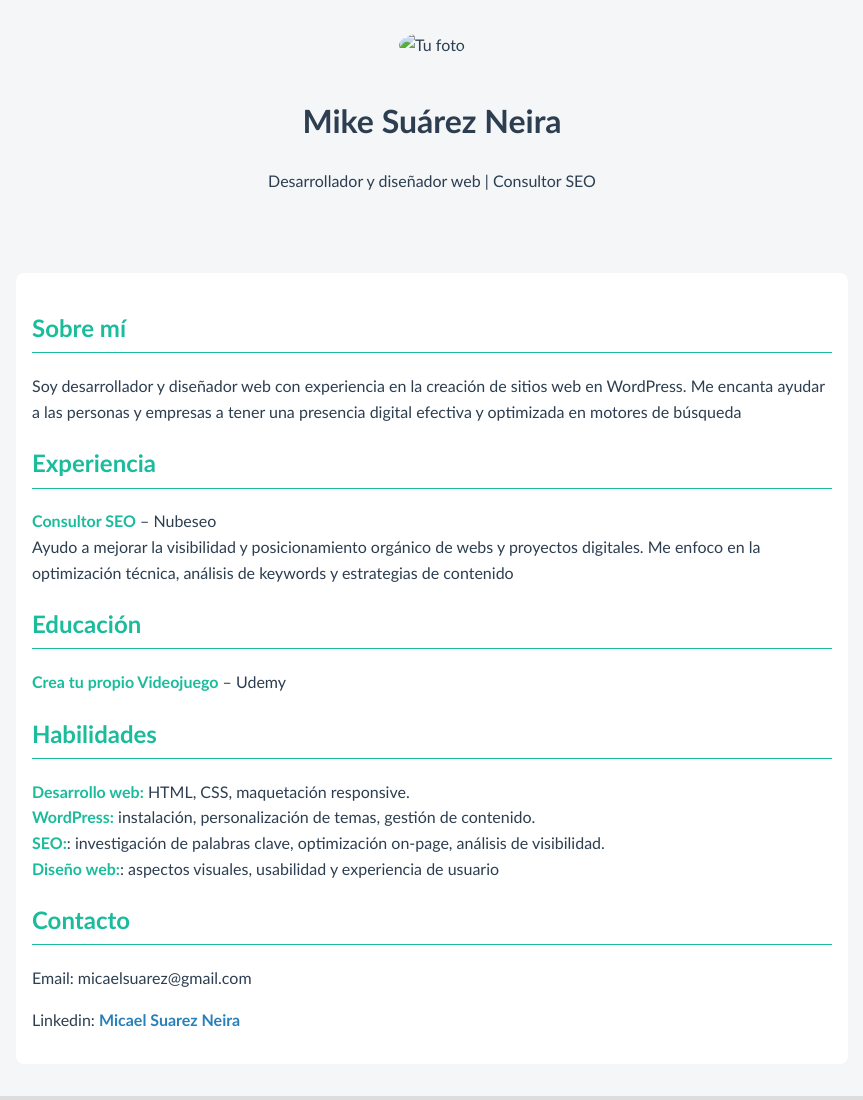
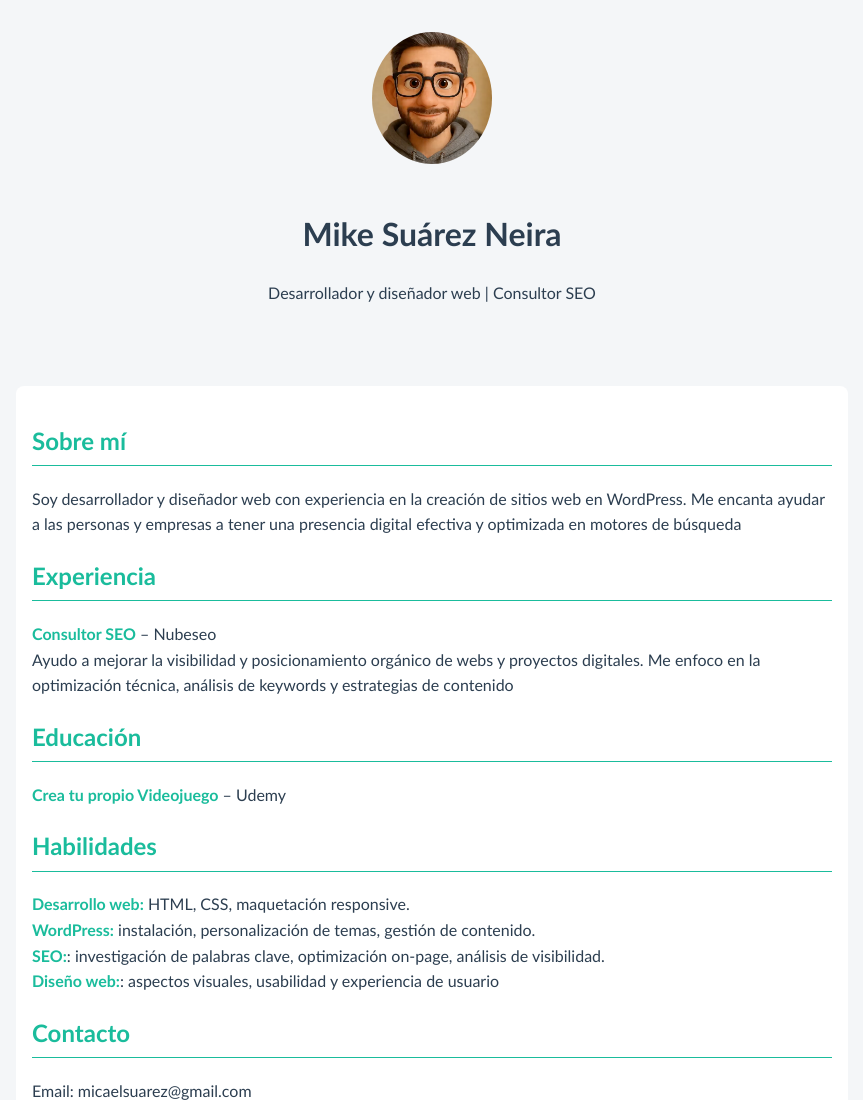
Before and after one commit to M11ke/CV-Online, a plain HTML site: page index.html in a window 1280 px wide. Shown: the top 1100 px of the page, without its empty margins (208-1071 px from the left). Drawn offline with Linux system fonts and the light colour scheme.

Commit message:
Update index.html

```diff
--- a/index.html
+++ b/index.html
@@ -9,7 +9,7 @@
 <body>
 
   <header>
-    <img src="assets/tu-foto.jpg" alt="Tu foto" class="foto-perfil" />
+    <img src="tu-foto.jpg" alt="Tu foto" class="foto-perfil" />
     <h1>Mike Suárez Neira</h1>
     <p>Desarrollador y diseñador web | Consultor SEO</p>
   </header>
```
